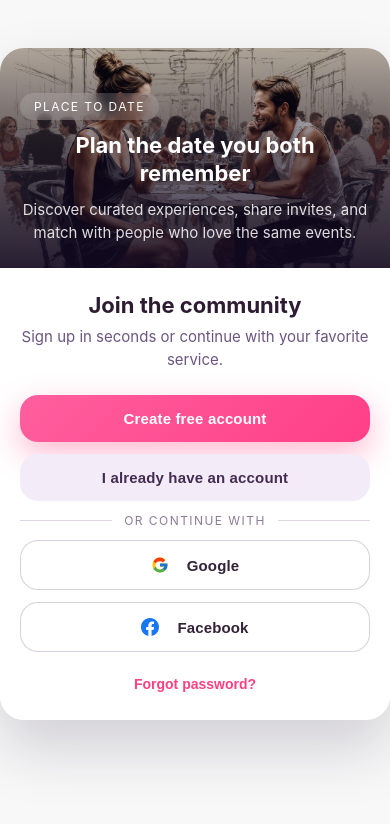
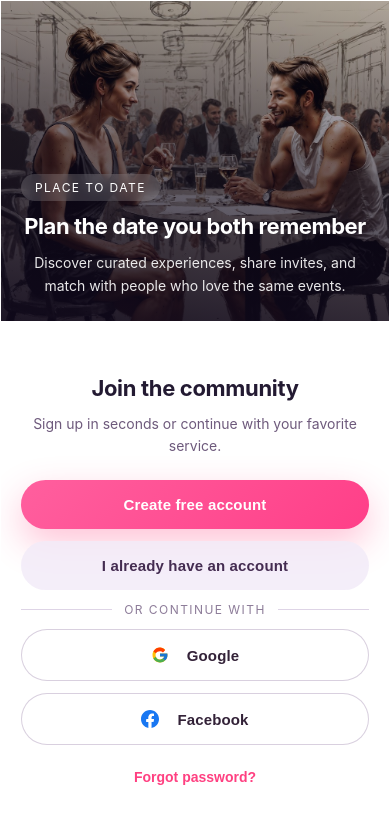
Before and after one commit to placetodate/placetodate, a React (Create React App) app: page / in a window 390 px wide. Shown: the top 824 px of the page. Built offline with nearby package versions, Linux system fonts and the light colour scheme; no server answers.

Commit message:
Fix bottom nav clipping/footer layout and improve mobile login page

```diff
--- a/src/App.css
+++ b/src/App.css
@@ -11,27 +11,83 @@
 
 .login-shell {
   width: 100%;
-  max-width: 960px;
+  max-width: 1080px;
+  margin: 0 auto;
   display: flex;
   justify-content: center;
   align-items: center;
-  padding: min(8vh, 48px) 0;
+  padding: clamp(32px, 6vw, 56px) 16px;
+  box-sizing: border-box;
 }
 
 .login-card {
-  width: min(440px, 100%);
-  background: rgba(255, 255, 255, 0.96);
-  border-radius: 28px;
+  width: min(960px, 100%);
+  background: linear-gradient(140deg, rgba(255, 230, 245, 0.9), rgba(248, 244, 255, 0.95));
+  border-radius: 36px;
   overflow: hidden;
-  box-shadow: 0 28px 60px rgba(36, 20, 56, 0.18);
-  display: flex;
-  flex-direction: column;
+  box-shadow: 0 42px 80px rgba(31, 18, 55, 0.18);
+  display: grid;
+  grid-template-columns: minmax(0, 1.02fr) minmax(0, 0.98fr);
+  border: 1px solid rgba(255, 255, 255, 0.55);
+  backdrop-filter: blur(12px);
+}
+
+.App.login-mode {
+  padding: 0;
+  background: linear-gradient(135deg, #fde6f1, #f3e5ff);
+  min-height: 100vh;
+}
+
+.App.login-mode .login-shell {
+  width: min(1040px, 96%);
+  padding: clamp(24px, 6vw, 48px) 0;
+  min-height: 100vh;
+}
+
+.App.login-mode .login-card {
+  width: 100%;
+}
+
+.App.login-mode .login-body {
+  padding: clamp(36px, 7vw, 60px) clamp(32px, 5vw, 54px) clamp(42px, 8vw, 68px);
+  gap: clamp(24px, 4.5vw, 38px);
+  background: rgba(255, 255, 255, 0.97);
+}
+
+.App.login-mode .login-hero {
+  min-height: 360px;
+}
+
+.App.login-mode .login-body {
+  padding: clamp(36px, 7vw, 60px) clamp(32px, 5vw, 54px) clamp(42px, 8vw, 68px);
+  gap: clamp(24px, 4.5vw, 38px);
+  background: rgba(255, 255, 255, 0.97);
+}
+
+@media (max-width: 1024px) {
+  .login-shell {
+    padding: clamp(28px, 7vw, 48px) 16px;
+  }
+
+  .login-card {
+    grid-template-columns: 1fr;
+    border-radius: 32px;
+  }
+
+  .App.login-mode .login-hero {
+    min-height: 320px;
+  }
+
+  .login-body {
+    padding: clamp(32px, 6vw, 48px);
+    gap: 28px;
+  }
 }
 
 .login-hero {
   position: relative;
-  height: 260px;
   overflow: hidden;
+  min-height: 100%;
 }
 
 .login-hero img {
@@ -39,6 +95,7 @@
   height: 100%;
   object-fit: cover;
   filter: saturate(1.05);
+  transform: scale(1.03);
 }
 
 .login-hero-overlay {
@@ -47,9 +104,9 @@
   display: flex;
   flex-direction: column;
   justify-content: flex-end;
-  gap: 12px;
-  padding: 28px 24px;
-  background: linear-gradient(180deg, rgba(23, 12, 36, 0.05) 0%, rgba(19, 10, 34, 0.55) 48%, rgba(19, 10, 34, 0.88) 100%);
+  gap: clamp(12px, 2vw, 18px);
+  padding: clamp(30px, 6vw, 42px);
+  background: linear-gradient(190deg, rgba(18, 10, 28, 0.05) 0%, rgba(16, 9, 27, 0.55) 45%, rgba(16, 9, 27, 0.92) 100%);
   color: #fff;
 }
 
@@ -66,36 +123,38 @@
 
 .login-hero-overlay h1 {
   margin: 0;
-  font-size: 26px;
+  font-size: clamp(26px, 2.6vw, 34px);
   line-height: 1.25;
   font-weight: 700;
+  letter-spacing: -0.02em;
 }
 
 .login-hero-overlay p {
   margin: 0;
-  font-size: 15px;
-  line-height: 1.5;
-  color: rgba(255, 255, 255, 0.85);
+  font-size: clamp(14px, 1.25vw, 16px);
+  line-height: 1.6;
+  color: rgba(255, 255, 255, 0.9);
 }
 
 .login-body {
-  padding: 28px 26px 32px;
   display: flex;
   flex-direction: column;
   gap: 24px;
+  background: rgba(255, 255, 255, 0.97);
 }
 
 .login-body-header h2 {
   margin: 0;
-  font-size: 22px;
-  color: #2d1b32;
+  font-size: clamp(22px, 2.2vw, 28px);
+  color: #231a32;
+  letter-spacing: -0.015em;
 }
 
 .login-body-header p {
-  margin: 8px 0 0;
-  font-size: 15px;
-  color: #6c5580;
-  line-height: 1.5;
+  margin: 12px 0 0;
+  font-size: clamp(14px, 1.2vw, 16px);
+  color: #6e5a7c;
+  line-height: 1.55;
 }
 
 .login-actions {
@@ -106,13 +165,13 @@
 
 .login-btn {
   width: 100%;
-  border-radius: 18px;
+  border-radius: 999px;
   border: none;
   font-size: 15px;
   font-weight: 600;
-  padding: 15px 20px;
+  padding: 16px 22px;
   cursor: pointer;
-  transition: transform 0.2s ease, box-shadow 0.2s ease, background 0.2s ease;
+  transition: transform 0.2s ease, box-shadow 0.25s ease, background 0.2s ease;
   display: inline-flex;
   align-items: center;
   justify-content: center;
@@ -123,7 +182,7 @@
 .login-btn.primary {
   background: linear-gradient(135deg, #ff5f9e, #ff3f88);
   color: #fff;
-  box-shadow: 0 12px 32px rgba(255, 64, 129, 0.36);
+  box-shadow: 0 14px 36px rgba(255, 64, 129, 0.32);
 }
 
 .login-btn.primary:hover,
@@ -134,13 +193,13 @@
 }
 
 .login-btn.secondary {
-  background: #f3ecf8;
+  background: rgba(243, 236, 248, 0.85);
   color: #442c51;
 }
 
 .login-btn.secondary:hover,
 .login-btn.secondary:focus-visible {
-  background: #ebe0f5;
+  background: rgba(234, 222, 245, 0.92);
   transform: translateY(-1px);
   outline: none;
 }
@@ -198,37 +257,57 @@
 }
 
 @media (max-width: 480px) {
-  .login-card {
-    border-radius: 24px;
-  }
-
-  .login-hero {
-    height: 220px;
-  }
-
-  .login-hero-overlay {
+  .App.login-mode {
+    padding: 0;
+    background-color: #fff;
+  }
+
+  .App.login-mode .login-shell {
+    width: 100%;
+    padding: 0;
+    min-height: 100vh;
+  }
+
+  .App.login-mode .login-card {
+    width: 100%;
+    border-radius: 0;
+    min-height: 100vh;
+    box-shadow: none;
+    background: #fff;
+  }
+
+  .App.login-mode .login-hero {
+    height: 270px;
+  }
+
+  .App.login-mode .login-hero-overlay {
     padding: 24px 20px;
   }
 
-  .login-hero-overlay h1 {
+  .App.login-mode .login-hero-overlay h1 {
     font-size: 22px;
   }
 
-  .login-body {
+  .App.login-mode .login-body {
     padding: 24px 20px 28px;
+    gap: 24px;
   }
 }
 
 .bottom-nav {
   display: flex;
   justify-content: space-around;
-  width: 100%;
   padding: 15px 0;
   border-top: 1px solid #eee;
   position: fixed;
   bottom: 0;
+  left: 0;
+  right: 0;
+  width: min(480px, 100%);
+  margin: 0 auto;
   background-color: white;
   box-shadow: 0 -2px 5px rgba(0,0,0,0.1);
+  z-index: 100;
 }
 
 .nav-item {
@@ -304,10 +383,10 @@
   background: #fff;
   min-height: 100vh;
   box-sizing: border-box;
-  padding-bottom: 100px; /* space for bottom nav and FAB */
+  padding-bottom: 120px; /* space for bottom nav and FAB */
   border-radius: 24px;
   box-shadow: 0 32px 60px rgba(17, 26, 50, 0.08);
-  overflow: hidden;
+  overflow: visible;
 }
 
 .events-header {
@@ -928,13 +1007,13 @@
 
 .profile-page {
   width: 100%;
-  max-width: 420px;
+  max-width: 480px;
   min-height: 100vh;
   background: #fff;
   box-shadow: 0 32px 60px rgba(17, 26, 50, 0.08);
   border-radius: 24px;
-  padding-bottom: 100px;
-  overflow: hidden;
+  padding-bottom: 120px;
+  overflow: visible;
   display: flex;
   flex-direction: column;
 }
@@ -1059,18 +1138,24 @@
 
 .matches-page {
   width: 100%;
-  max-width: 420px;
+  max-width: 480px;
+  margin: 0 auto;
   background: #fff;
   min-height: 100vh;
+  box-sizing: border-box;
+  padding-bottom: 120px;
+  border-radius: 24px;
   box-shadow: 0 32px 60px rgba(17, 26, 50, 0.08);
-  border-radius: 24px;
-  overflow: hidden;
-  padding-bottom: 100px;
+  overflow: visible;
 }
 
 .matches-header {
+  padding: 24px 20px 12px;
   text-align: left;
-  padding: 24px 20px 12px;
+}
+
+.matches-list {
+  padding: 0 20px 20px;
 }
 
 .matches-header h1 {
--- a/src/App.tsx
+++ b/src/App.tsx
@@ -142,7 +142,7 @@ function App() {
   };
 
   return (
-    <div className="App">
+    <div className={`App ${user ? '' : 'login-mode'}`}>
       {user ? (
         view === 'events' ? (
           <Events
```
